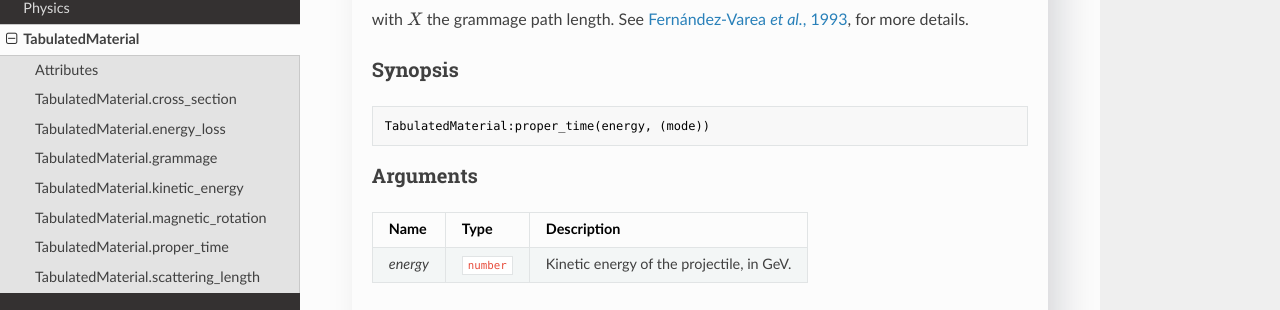
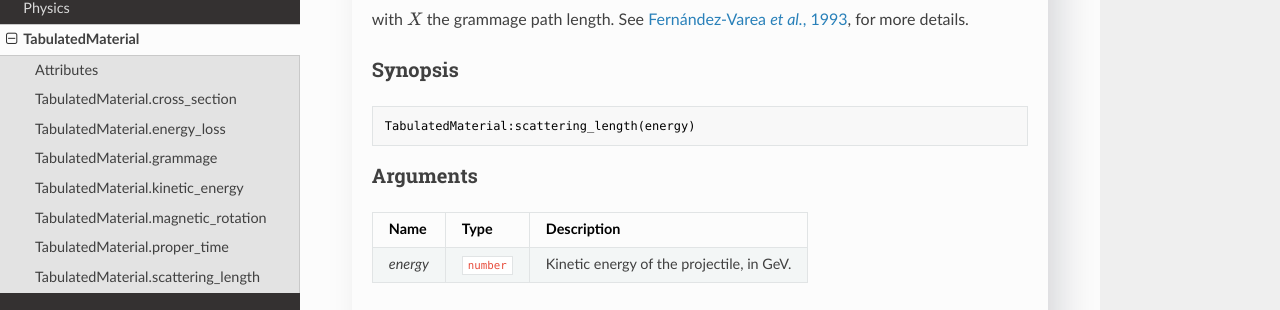
Before and after one commit to niess/pumas-luajit, an MkDocs documentation site: the page built from docs/docs/api/physics/TabulatedMaterial.md, in a window 1280 px wide and 900 px high, scrolled down 7112 px. Shown: the part 169-479 px from the top of the window. Built offline with MkDocs 1.6.1, drawn with Linux system fonts in a browser that asks for light colours; nearby versions of some CDN libraries; formulas are drawn with MathJax 3.

Commit message:
Test and patch TabulateMaterial

````diff
--- a/docs/docs/api/physics/TabulatedMaterial.md
+++ b/docs/docs/api/physics/TabulatedMaterial.md
@@ -388,7 +388,7 @@ with $X$ the grammage path length. See [Fernández-Varea _et al._,
 
 ### Synopsis
 ```Lua
-TabulatedMaterial:proper_time(energy, (mode))
+TabulatedMaterial:scattering_length(energy)
 ```
 
 ### Arguments
````
Also changed, not shown: 6 other files.
